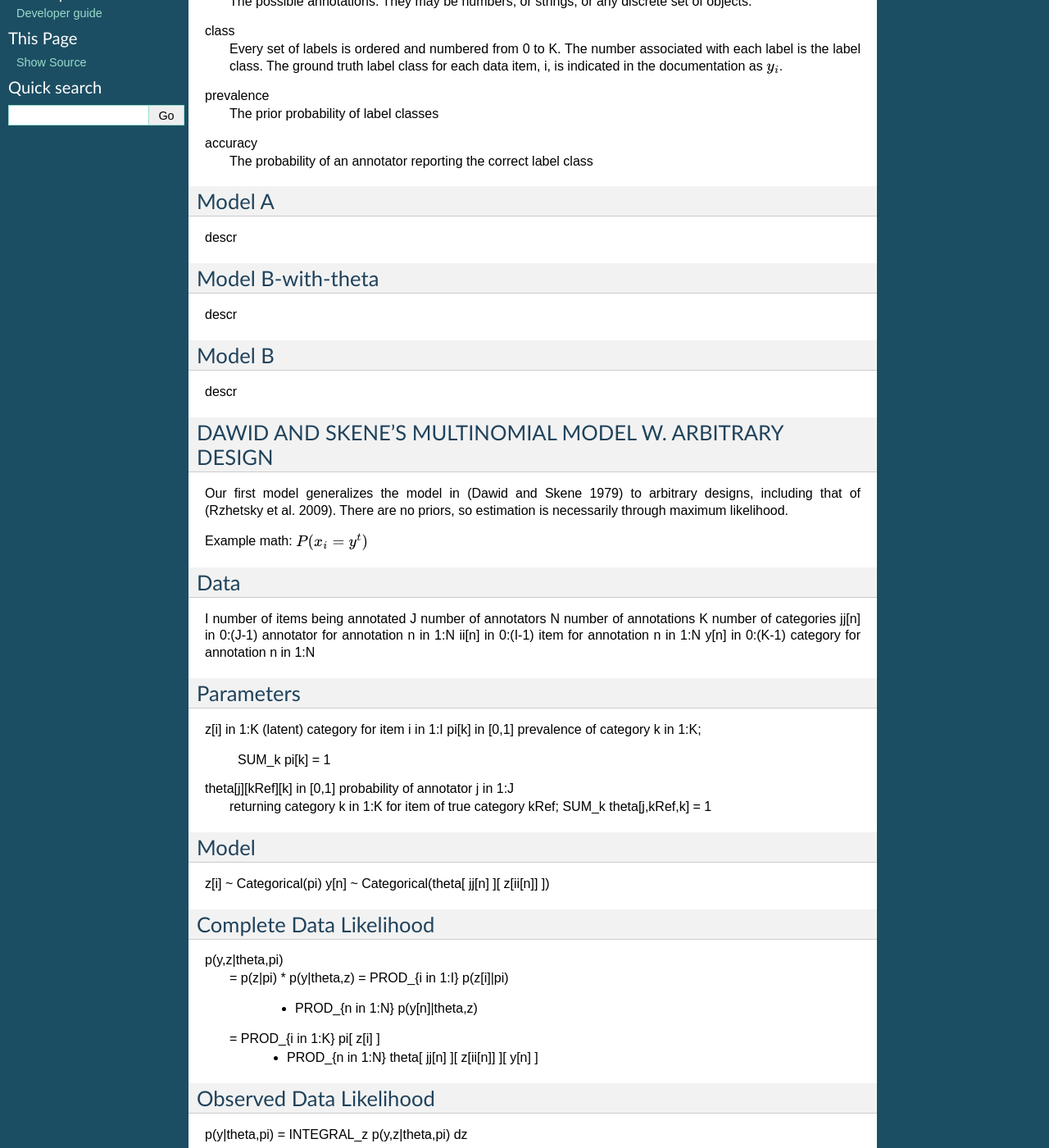
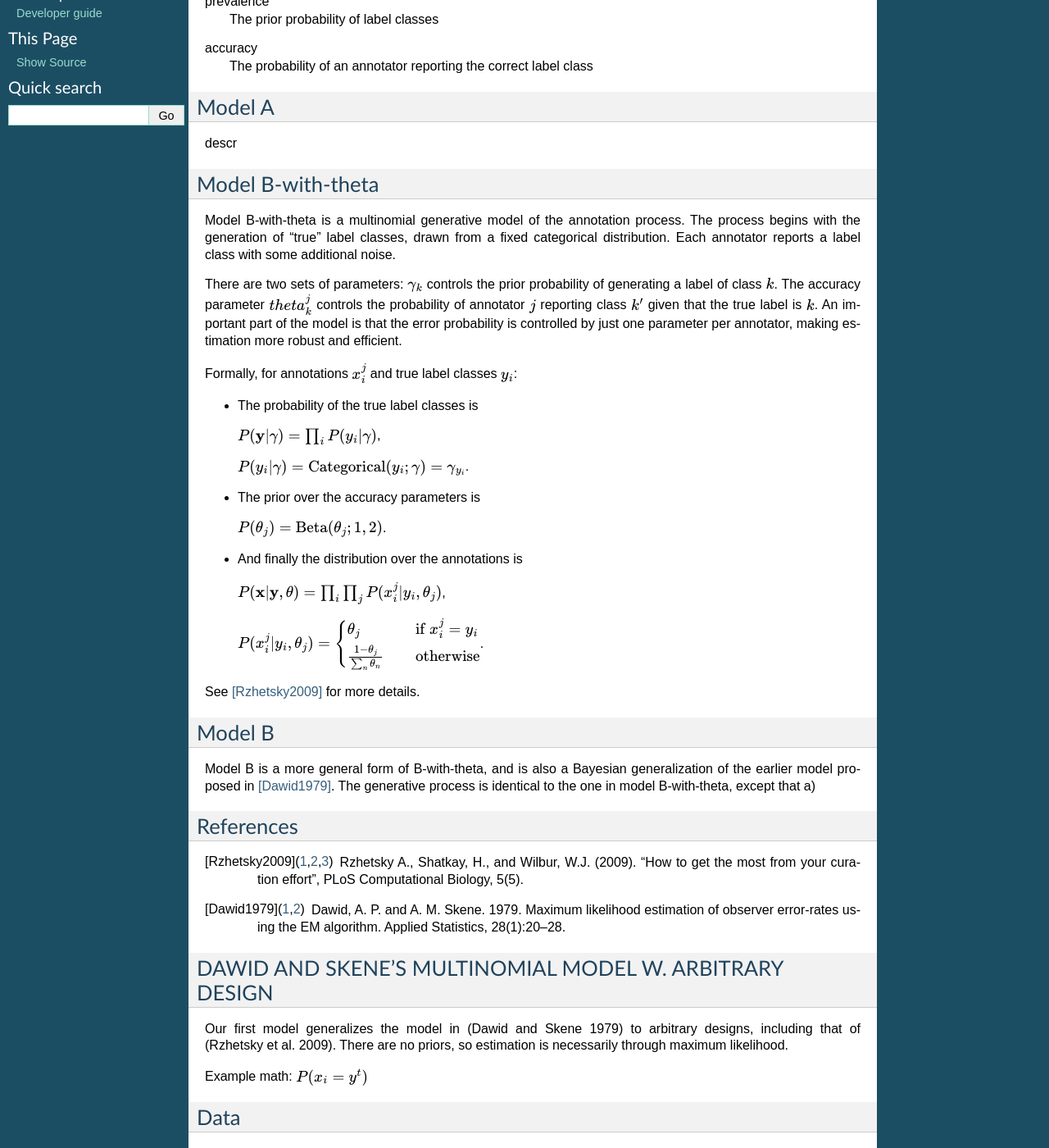
Before and after one commit to xpw0222/uchicago-pyanno, a Sphinx documentation site: the page built from docs/source/models.rst, in a window 1280 px wide and 1400 px high, scrolled down 524 px. Shown: the whole window at 82% size. Built offline with Sphinx 7.4.7, drawn with Linux system fonts in a browser that asks for light colours; formulas are drawn with MathJax 3; some of the changed text lies outside the part shown.

Commit message:
DOC: description of model Bt

```diff
--- a/docs/source/models.rst
+++ b/docs/source/models.rst
@@ -32,7 +24,7 @@ labels
     The possible annotations. They may be numbers, or strings, or any
     discrete set of objects.
 
-class
+label class, or just class
     Every set of labels is ordered and numbered from 0 to K. The number
     associated with each label is the label class. The ground truth label class
     for each data item, i, is indicated in the documentation as :math:`y_i`.
@@ -52,12 +44,59 @@ descr
 Model B-with-theta
 ------------------
 
-descr
+Model B-with-theta is a multinomial generative model of the annotation
+process. The process begins with the generation of "true" label classes,
+drawn from a fixed categorical distribution. Each annotator reports
+a label class with some additional noise.
+
+There are two sets of parameters: :math:`\gamma_k` controls the
+prior probability of generating a label of class :math:`k`.
+The accuracy parameter :math:`\\theta^j_k` controls the probability of annotator
+:math:`j` reporting class :math:`k'` given that the true label is :math:`k`.
+An important part of the model is that the error probability is controlled
+by just one parameter per annotator, making estimation more robust and
+efficient.
+
+Formally, for annotations :math:`x_i^j` and true label classes :math:`y_i`:
+
+* The probability of the true label classes is
+
+  :math:`P(\mathbf{y} | \gamma) = \prod_i P(y_i | \gamma)`,
+
+  :math:`P(y_i | \gamma) = \mathrm{Categorical}(y_i; \gamma) = \gamma_{y_i}`.
+
+* The prior over the accuracy parameters is
+
+  :math:`P(\theta_j) = \mathrm{Beta}(\theta_j; 1, 2)`.
+
+* And finally the distribution over the annotations is
+
+  :math:`P(\mathbf{x} | \mathbf{y}, \theta) = \prod_i \prod_j P(x^j_i | y_i, \theta_j)`,
+
+  :math:`P(x^j_i | y_i, \theta_j) = \left\{\begin{array}{l l} \theta_j & \quad \text{if } x_i^j = y_i\\ \frac{1-\theta_j}{\sum_n \theta_n} & \quad \text{otherwise}\\ \end{array} \right.`.
+
+See [Rzhetsky2009]_ for more details.
 
 Model B
 -------
 
-descr
+Model B is a more general form of B-with-theta, and is also a Bayesian
+generalization of the earlier model proposed in [Dawid1979]_. The generative
+process is identical to the one in model B-with-theta, except that
+a)
+
+
+References
+----------
+
+.. [Rzhetsky2009] Rzhetsky A., Shatkay, H., and Wilbur,
+    W.J. (2009). "How to get the most from
+    your curation effort", PLoS Computational Biology, 5(5).
+
+.. [Dawid1979] Dawid, A. P. and A. M. Skene. 1979.  Maximum likelihood
+    estimation of observer error-rates using the EM algorithm.  Applied
+    Statistics, 28(1):20--28.
+
 
 DAWID AND SKENE'S MULTINOMIAL MODEL W. ARBITRARY DESIGN
 ------------------------------------------------------------
```
Also changed, not shown: other parts of docs/source/models.rst (+3 -30 lines).
